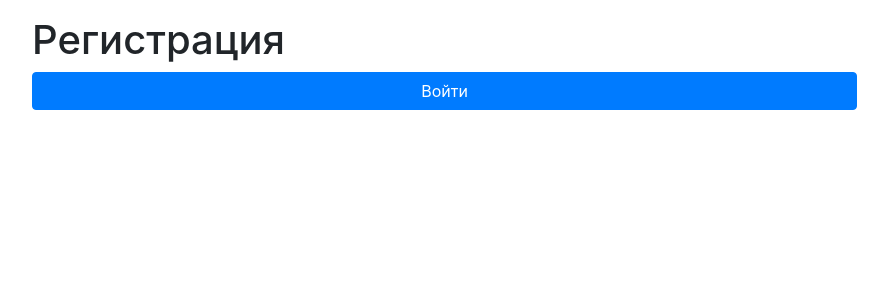
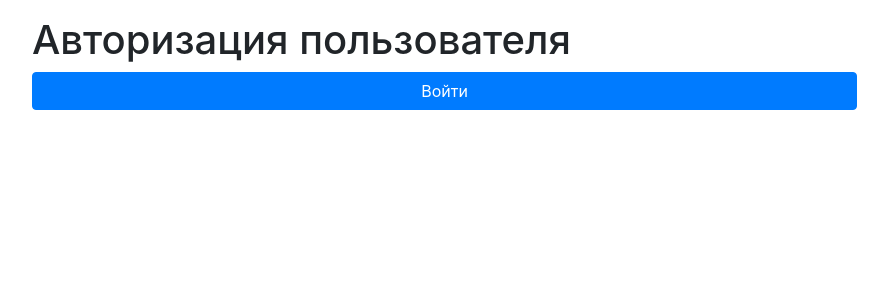
Before and after one commit to Victor-Krupeichenko/Django-projects, a Django app: template Django-website/mysite/news/templates/news/user_login.html in a window 1280 px wide. Shown: the part 56-356 px from the top of the page, without its empty margins (338-1226 px from the left). Run offline with Django 3.2, Linux system fonts and the light colour scheme; tables that the repository leaves empty hold one stand-in row (values such as "Sample post"); the template is opened without the code that fills it: values that come from a table or form of the project are taken from there, most other values are stand-ins (such as "Sample title", 1, 10 or a date in 2020); some libraries are stand-ins or nearby versions.

Commit message:
Немного поправлен title

```diff
--- a/Django-website/mysite/news/templates/news/user_login.html
+++ b/Django-website/mysite/news/templates/news/user_login.html
@@ -1,16 +1,20 @@
 {% extends 'base.html' %}
+{% load static %}
+
 
 
 {% block title %}
-Регистрация
+Авторизация пользователя
 {% endblock %}
 
 
 {% block content %}
-<h1>Регистрация</h1>
+<h1>Авторизация пользователя</h1>
 <form method="post">
     {% csrf_token %}
     {{ form.as_p }}
     <button type="submit" class="btn btn-primary btn-block">Войти</button>
 </form>
+
+
 {% endblock %}
```
